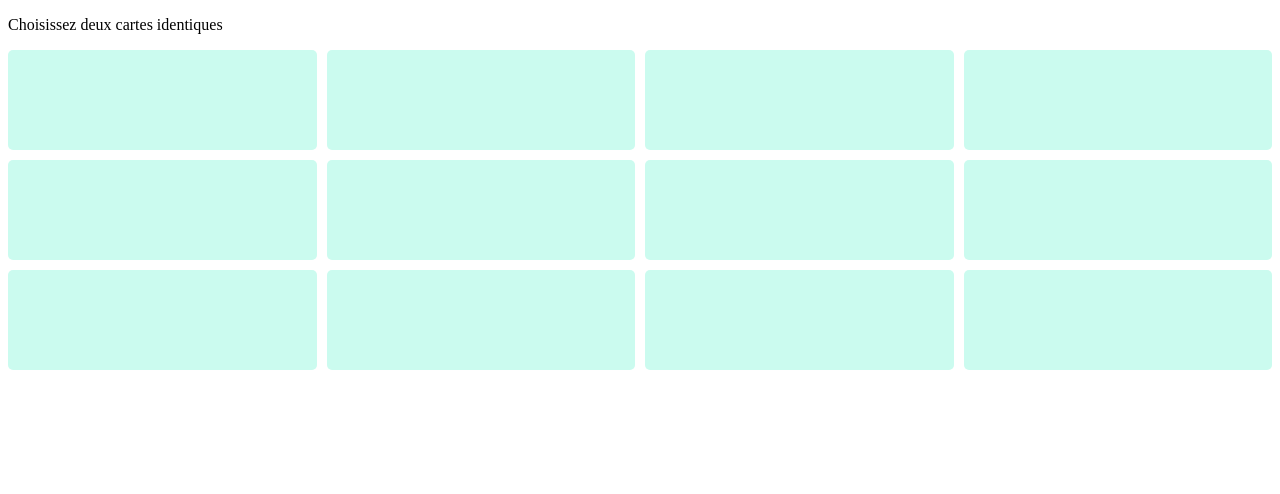
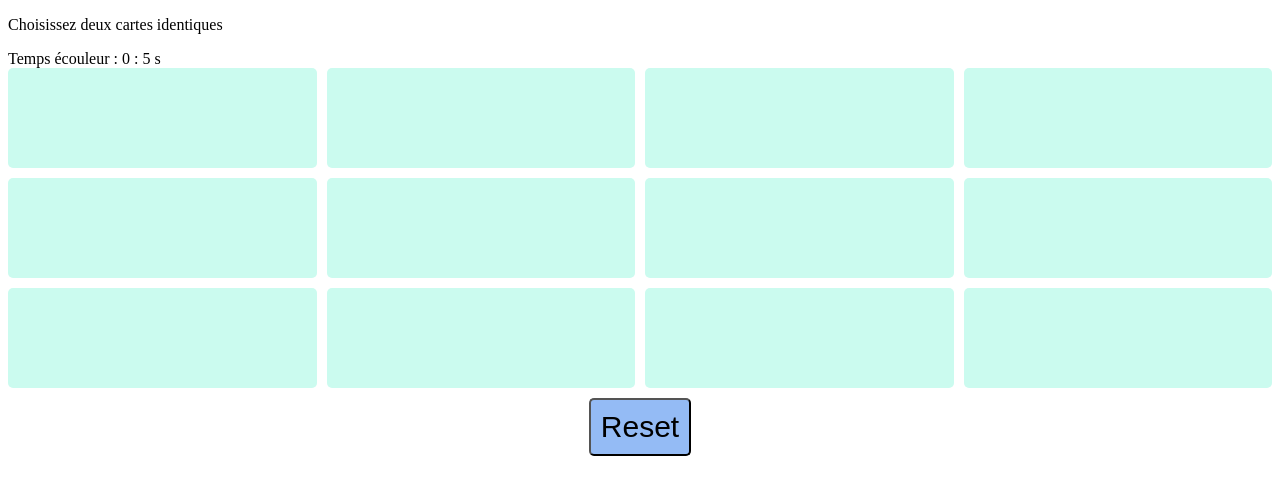
Before and after one commit to Drizain2/Memory_Game, a plain HTML site: page index.html in a window 1280 px wide. Drawn offline with Linux system fonts and the light colour scheme.

Commit message:
ajout du timer et le button reset

```diff
--- a/index.html
+++ b/index.html
@@ -13,6 +13,7 @@
 
         <div class="head">
             <p>Choisissez deux cartes identiques</p>
+            <section class="timer">Temps écoulé : </section>
         </div>
         <div class="main">
             <div class="card" data-card="1">cartes</div>
@@ -28,6 +29,7 @@
             <div class="card" data-card="6">cartes</div>
             <div class="card" data-card="6">cartes</div>
         </div>
+         <button class="reset">Reset</button>
     </div>
     <script src="script.js"></script>
 
--- a/script.js
+++ b/script.js
@@ -1,4 +1,14 @@
 window.addEventListener('load', () => {
+    let cartesElements = document.querySelectorAll('.card');
+    const content = document.querySelector('.main');
+    const resetBn = document.querySelector('.reset')
+    const timerElement = document.querySelector('.timer');
+    let cards = [];
+    let flippedCards = [];
+    let lockBoard = false;
+    let timer = 0;
+
+    cartesElements = shuffle(Array.from(cartesElements));
     class Card {
         static id = 0;
         constructor(image, element) {
@@ -29,13 +39,9 @@ window.addEventListener('load', () => {
     let emojipairs = [...emojis, ...emojis];
     emojipairs = emojipairs.sort(() => Math.random() - 0.5);
 
-    let cartesElements = document.querySelectorAll('.card');
-    const content = document.querySelector('.main');
-    cartesElements = shuffle(Array.from(cartesElements));
+
     content.append(...cartesElements);
-    let cards = [];
-    let flippedCards = [];
-    let lockBoard = false;
+
 
     cartesElements.forEach((element, i) => {
         const emojiIndex = element.dataset.card;
@@ -72,11 +78,25 @@ window.addEventListener('load', () => {
             }
         }
     }
-    function shuffle(array){
+    function shuffle(array) {
         for (let i = array.length - 1; i > 0; i--) {
             const j = Math.floor(Math.random() * (i + 1));
             [array[i], array[j]] = [array[j], array[i]];
         }
         return array
     }
+    resetBn.addEventListener('click', () => {
+        cards.forEach(card => {
+            card.found = false;
+            card.flip();
+            card.hide();
+        });
+    })
+
+    const timerInterval = setInterval(dure, 1000);
+
+    function dure() {
+        timer++;
+        timerElement.textContent = `Temps écouleur : ${Math.floor(timer / 60)} : ${timer % 60} s`;
+    }
 });
--- a/style.css
+++ b/style.css
@@ -24,3 +24,16 @@
     height: 100px;
     font-size: 30px;
 }
+.reset{
+    background-color: #94bbf5;
+    border-radius: 5px;
+    cursor: pointer;
+    display: flex;
+    /* justify-content: center; */
+    /* align-items: center; */
+    /* height: 100px; */
+    font-size: 30px;
+    padding: 10px;
+    margin: 10px;
+    justify-self: center;
+}
```
